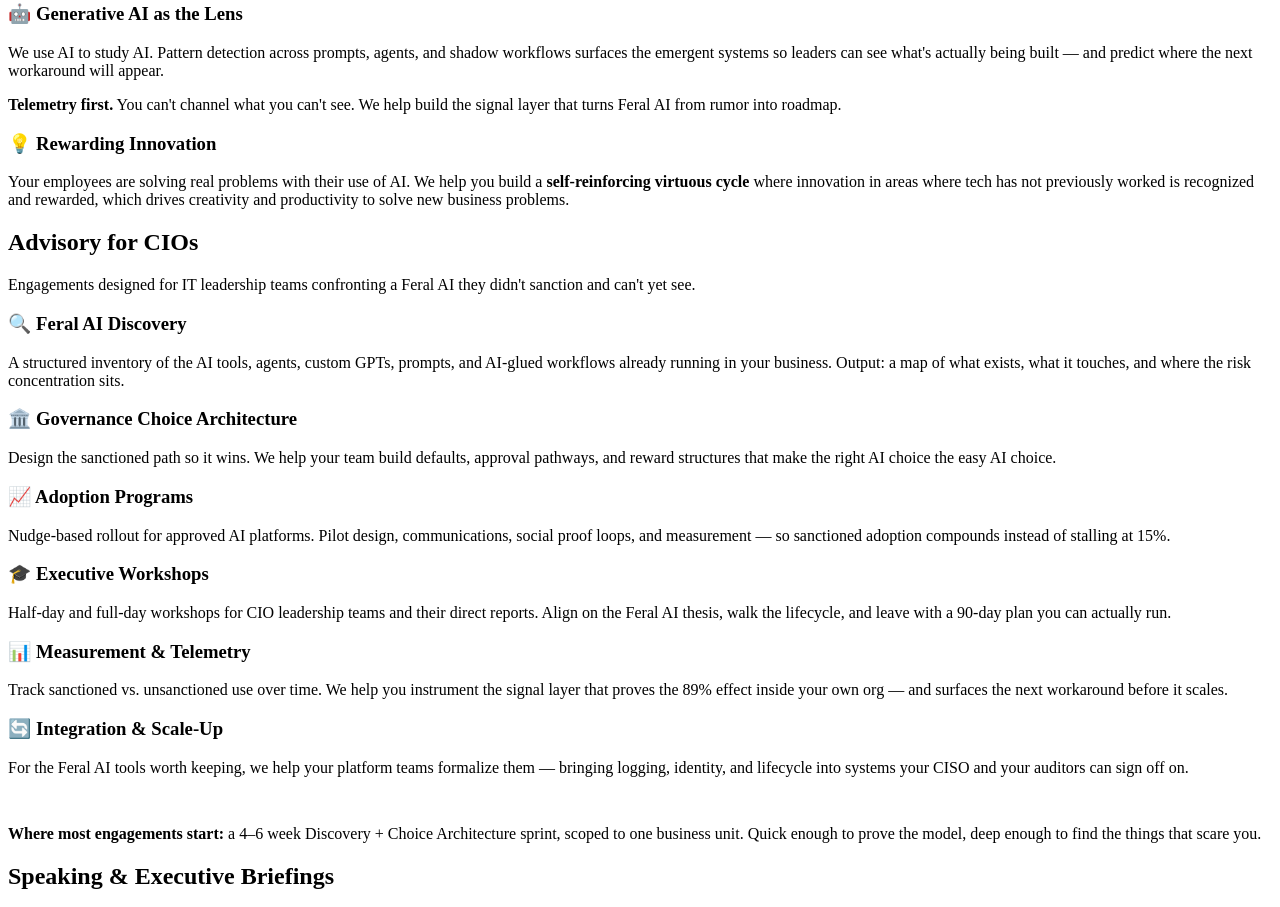
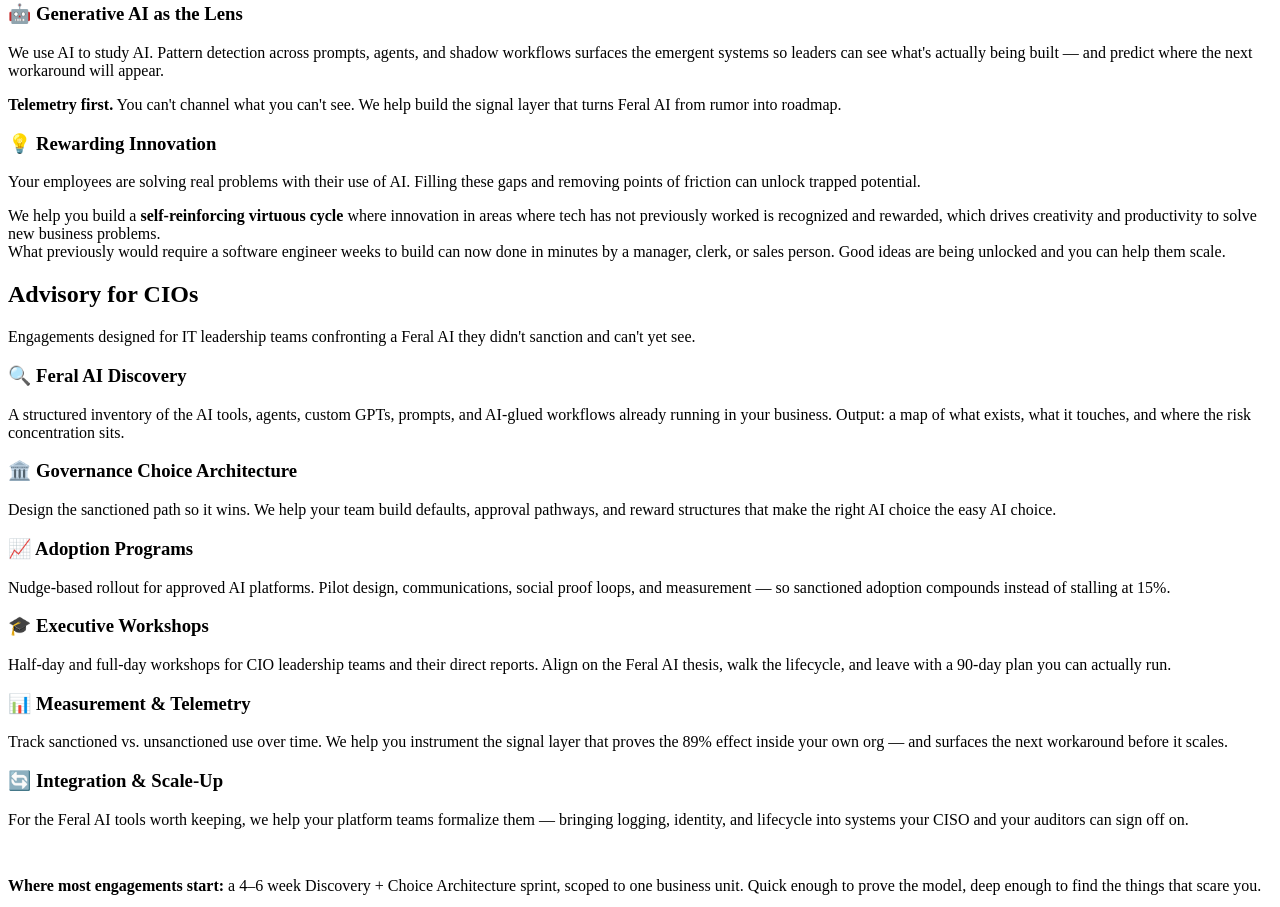
Before and after one commit to logich/ferasys-web, a website: page pages/index.html in a window 1280 px wide. Shown: the part 5671-6578 px from the top of the page. Drawn offline with Linux system fonts and the light colour scheme; files whose address does not match are found by name.

Commit message:
Revise methodology card content for clarity
Updated text to emphasize removing friction and unlocking potential.

```diff
--- a/pages/index.html
+++ b/pages/index.html
@@ -381,8 +381,12 @@ twitter_description: When every employee becomes a builder, Feral AI is already
                     <div class="methodology-card">
                         <h3>💡 Rewarding Innovation</h3>
                         <p>
-                            Your employees are solving real problems with their use of AI. We help you build a <strong>self-reinforcing virtuous cycle</strong> where innovation in areas where tech has not previously worked is recognized and rewarded, which drives creativity and productivity to solve new business problems.
+                            Your employees are solving real problems with their use of AI. Filling these gaps and removing points of friction can unlock trapped potential.
                         </p>
+                        <div class="tech-highlight">
+                            We help you build a <strong>self-reinforcing virtuous cycle</strong> where innovation in areas where tech has not previously worked is recognized and rewarded, which drives creativity and productivity to solve new business problems.
+                        </div>
+                            What previously would require a software engineer weeks to build can now done in minutes by a manager, clerk, or sales person. Good ideas are being unlocked and you can help them scale.
                         </div>
                 </div>
             </div>
```
